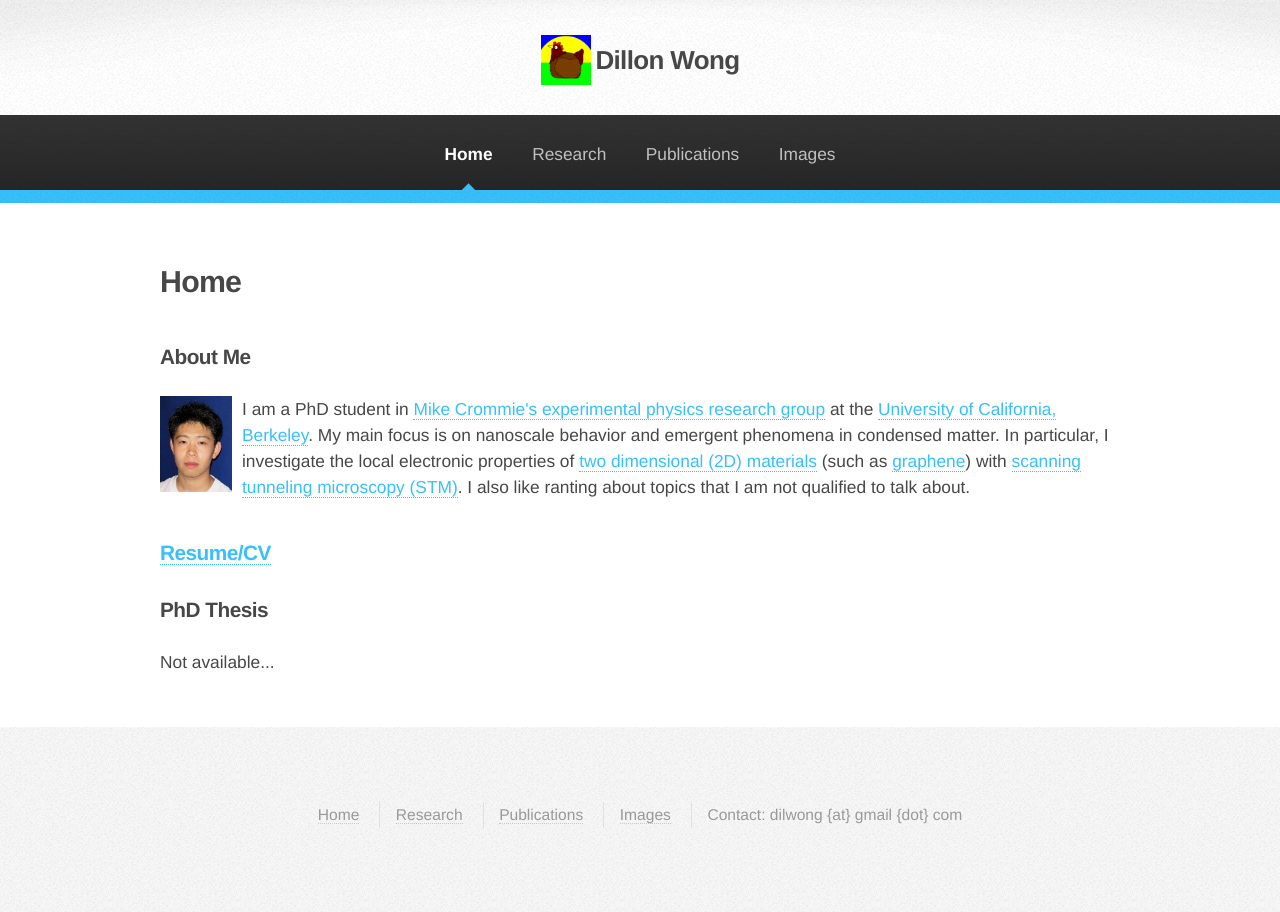
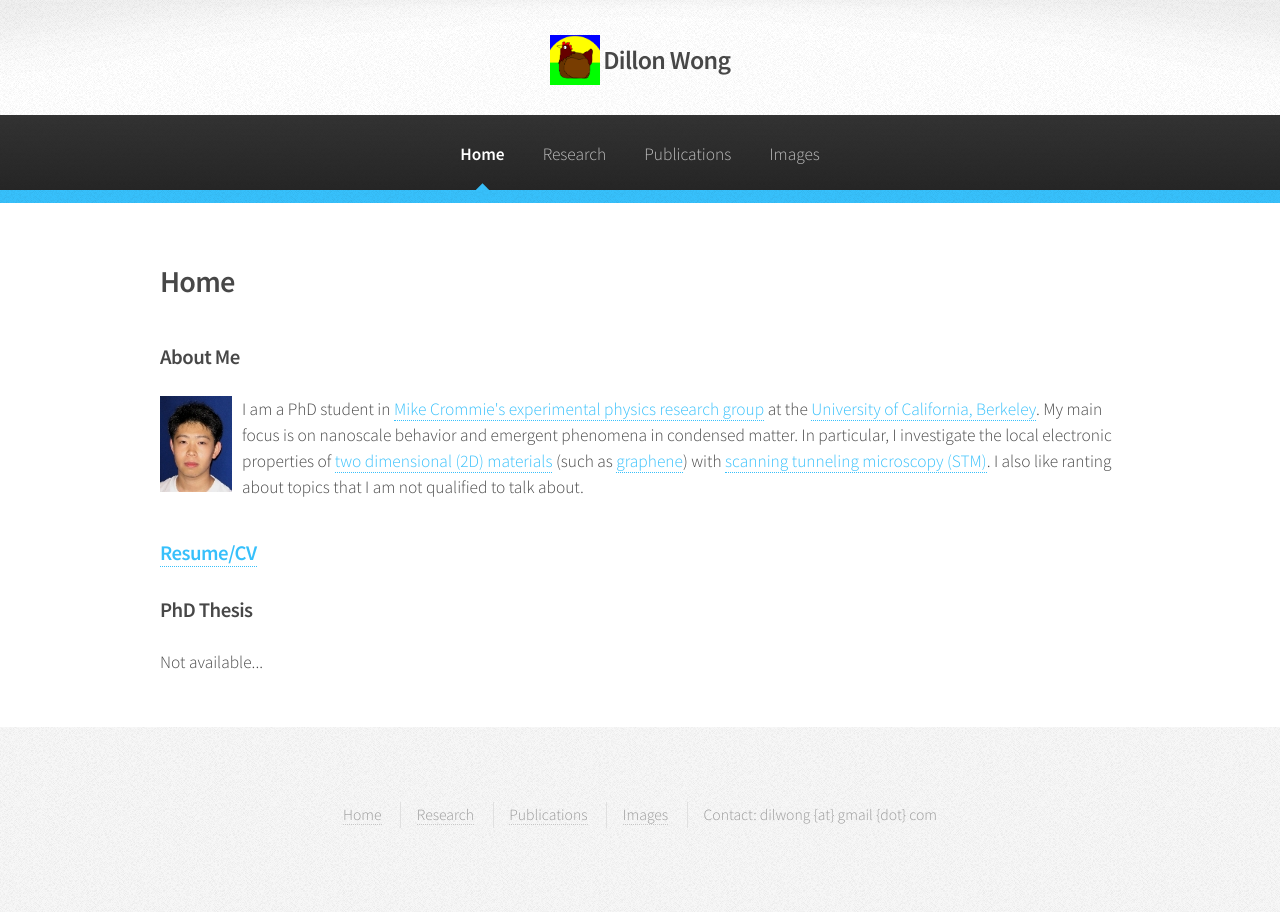
Before and after one commit to dilwong/dilwong.github.io, a PHP site: page /index.html in a window 1280 px wide. Run offline with PHP 8.4, Linux system fonts and the light colour scheme; style sheets or scripts are compiled from the project's sources.

Commit message:
Update style.scss

```diff
--- a/sass/style.scss
+++ b/sass/style.scss
@@ -1,6 +1,6 @@
 @charset 'UTF-8';
 @import url('font-awesome.min.css');
-/* @import url('https://fonts.googleapis.com/css?family=Source+Sans+Pro:300,300italic,600,600italic'); */
+@import url('https://fonts.googleapis.com/css?family=Source+Sans+Pro:300,300italic,600,600italic');
 
 @import 'vars';
 @import 'mixins';
@@ -29,8 +29,7 @@
 
 	body, input, select, textarea {
 		color: $color-fg;
-		/* font-family: 'Source Sans Pro', sans-serif; */
-		font-family: 'Helvetica', sans-serif;
+		font-family: 'Source Sans Pro', sans-serif;
 		font-size: 16pt;
 		font-weight: 300;
 		line-height: 1.65em;
```
